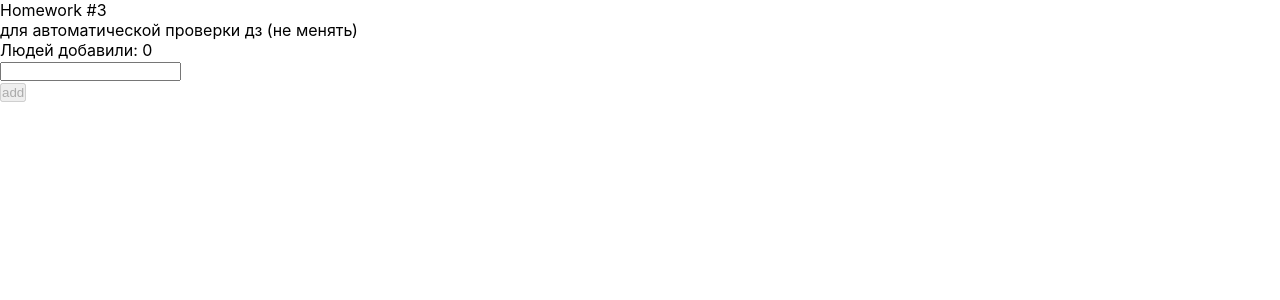
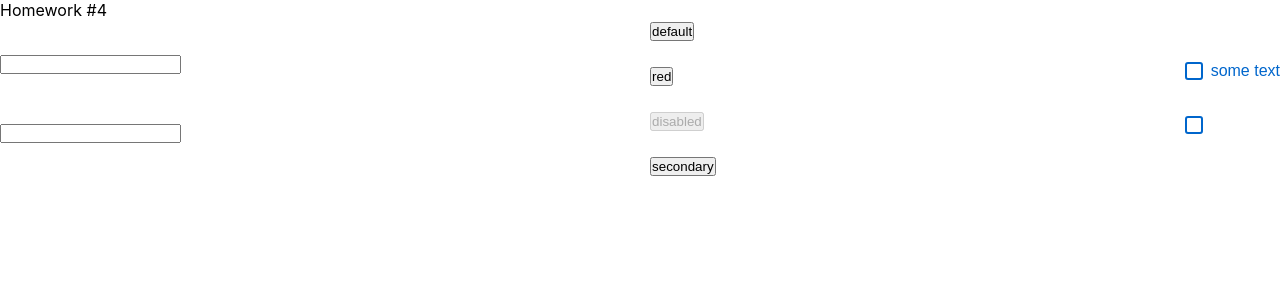
Before and after one commit to Leopoldiev/hws2, a React (Create React App) app: page / in a window 1280 px wide. Shown: the top 300 px of the page. Built offline with nearby package versions, Linux system fonts and the light colour scheme.

Commit message:
hw2-4:done

```diff
--- a/src/s1-main/App.tsx
+++ b/src/s1-main/App.tsx
@@ -3,6 +3,7 @@
 import HW1 from '../s2-homeworks/hw01/HW1'
 import HW2 from '../s2-homeworks/hw02/HW2';
 import HW3 from "../s2-homeworks/hw03/HW3";
+import HW4 from "../s2-homeworks/hw04/HW4";
 
 function App() {
     return (
@@ -10,8 +11,8 @@
             {/*<HW1/>*/}
             {/*раскомментировать по ходу выполнения*/}
             {/*<HW2/>*/}
-            <HW3/>
-            {/*<HW4/>*/}
+            {/*<HW3/>*/}
+            <HW4/>
 
             {/*при выполнении дз 5 и более - закомментировать здесь дз 1-4, так как они есть внутри дз 5*/}
             {/*<HW5/>*/}
--- a/src/s2-homeworks/hw04/common/c2-SuperButton/SuperButton.tsx
+++ b/src/s2-homeworks/hw04/common/c2-SuperButton/SuperButton.tsx
@@ -17,12 +17,16 @@
         ...restProps // все остальные пропсы попадут в объект restProps, там же будет children
     }
 ) => {
-    const finalClassName = s.button
-        // + (disabled
-        //         ? ...
-        //         : xType === 'red'
-        //             ? ...
-        + (className ? ' ' + className : '') // задачка на смешивание классов
+    const finalClassName =
+        s.button +
+        (disabled
+            ? ' ' + s.disabled
+            : xType === 'red'
+                ? ' ' + s.red
+                : xType === 'secondary'
+                    ? ' ' + s.secondary
+                    : ' ' + s.default) +
+        (className ? ' ' + className : ''); // задачка на смешивание классов
 
     return (
         <button
--- a/src/s2-homeworks/hw04/common/c3-SuperCheckbox/SuperCheckbox.tsx
+++ b/src/s2-homeworks/hw04/common/c3-SuperCheckbox/SuperCheckbox.tsx
@@ -27,8 +27,7 @@
     }
 ) => {
     const onChangeCallback = (e: ChangeEvent<HTMLInputElement>) => {
-        // задачка на написание онченджа
-
+        onChangeChecked?.(e.currentTarget.checked)
     }
 
     const finalInputClassName = s.checkbox
```
